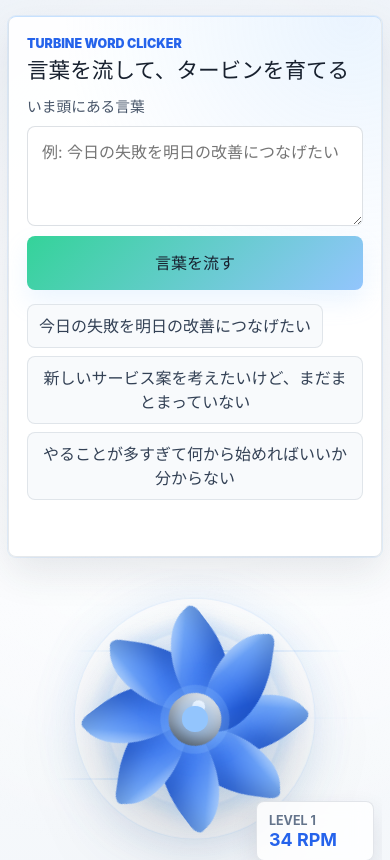
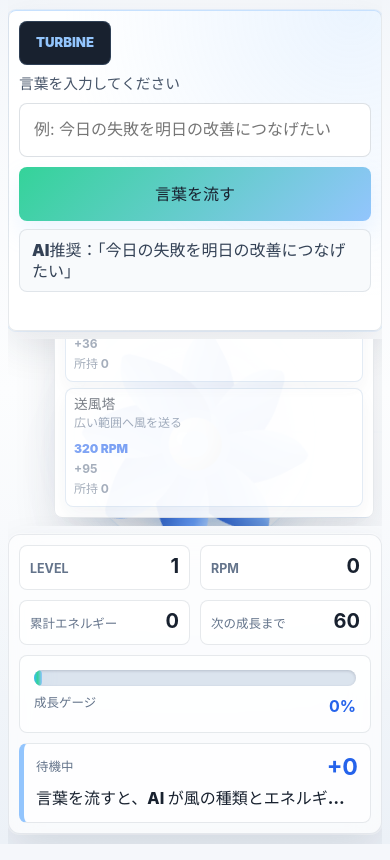
Before and after one commit to morphosync102/AIhackathon, a React (Vite) app: page / in a window 390 px wide. Shown: the top 860 px of the page. Built offline with nearby package versions, Linux system fonts and the light colour scheme.

Commit message:
Refine turbine clicker UI

```diff
--- a/package.json
+++ b/package.json
@@ -5,6 +5,7 @@
   "type": "module",
   "scripts": {
     "dev": "vite --host 0.0.0.0",
+    "test": "node --test src/*.test.js",
     "build": "vite build",
     "preview": "vite preview --host 0.0.0.0",
     "server": "node server.mjs"
--- a/src/App.jsx
+++ b/src/App.jsx
@@ -2,23 +2,29 @@ import { useMemo, useState } from "react";
 import { analyzeWord } from "./api.js";
 import Turbine from "./components/Turbine.jsx";
 import EnergyPanel from "./components/EnergyPanel.jsx";
+import ShopPanel from "./components/ShopPanel.jsx";
 import {
   INITIAL_GAME_STATE,
   applyWordAnalysis,
+  buyShopItem,
   getNextLevelProgress,
+  getShopItems,
 } from "./gameLogic.js";
 import { sampleInputs } from "./sampleInputs.js";
 
 export default function App() {
   const [text, setText] = useState("");
+  const [sampleIndex, setSampleIndex] = useState(0);
   const [gameState, setGameState] = useState(INITIAL_GAME_STATE);
   const [isLoading, setIsLoading] = useState(false);
   const [boosting, setBoosting] = useState(false);
+  const [levelUpVisible, setLevelUpVisible] = useState(false);
   const [error, setError] = useState("");
   const progress = useMemo(
     () => getNextLevelProgress(gameState.totalEnergy),
     [gameState.totalEnergy],
   );
+  const shopItems = useMemo(() => getShopItems(gameState), [gameState]);
 
   async function handleSubmit(event) {
     event.preventDefault();
@@ -41,8 +47,18 @@ export default function App() {
         currentEnergy: gameState.totalEnergy,
       });
 
-      setGameState((current) => applyWordAnalysis(current, trimmedText, analysis));
+      setGameState((current) => {
+        const next = applyWordAnalysis(current, trimmedText, analysis);
+
+        if (next.level > current.level) {
+          setLevelUpVisible(true);
+          window.setTimeout(() => setLevelUpVisible(false), 1200);
+        }
+
+        return next;
+      });
       setText("");
+      rotateRecommendedText();
     } catch {
       setError("風が乱れました。もう一度流してください");
     } finally {
@@ -52,17 +68,27 @@ export default function App() {
   }
 
   const lastType = gameState.lastAnalysis?.type || "静寂";
+  const recommendedText = sampleInputs[sampleIndex % sampleInputs.length];
+
+  function rotateRecommendedText() {
+    setSampleIndex((current) => (current + 1) % sampleInputs.length);
+  }
+
+  function handleBuyItem(itemId) {
+    setGameState((current) => buyShopItem(current, itemId));
+    setBoosting(true);
+    window.setTimeout(() => setBoosting(false), 360);
+  }
 
   return (
     <main className="app-shell" data-type={lastType} aria-label="タービン・ワードクリッカー">
       <section className="word-console" aria-label="言葉の入力">
-        <div>
-          <p className="eyebrow">Turbine Word Clicker</p>
-          <h1>言葉を流して、タービンを育てる</h1>
+        <div className="app-logo" aria-label="Turbine">
+          TURBINE
         </div>
 
         <form className="word-form" onSubmit={handleSubmit}>
-          <label htmlFor="word-input">いま頭にある言葉</label>
+          <label htmlFor="word-input">言葉を入力してください</label>
           <div className="word-form__row">
             <textarea
               id="word-input"
@@ -82,19 +108,17 @@ export default function App() {
         </form>
 
         <div className="sample-row" aria-label="サンプル入力">
-          {sampleInputs.map((sample) => (
           <button
-              key={sample}
             type="button"
             onClick={() => {
-                setText(sample);
+              setText(recommendedText);
               setError("");
+              rotateRecommendedText();
             }}
             disabled={isLoading}
           >
-              {sample}
+            AI推奨：「{recommendedText}」
           </button>
-          ))}
         </div>
 
         <div className="message-row" aria-live="polite">
@@ -109,18 +133,31 @@ export default function App() {
         <Turbine
           level={gameState.level}
           energy={gameState.totalEnergy}
+          rpm={gameState.currentRpm}
           type={lastType}
           boosting={boosting}
+          showReadout={false}
         />
+
+        {levelUpVisible ? (
+          <div className="level-up-banner" role="status" aria-live="polite">
+            LEVEL UP !
+          </div>
+        ) : null}
+
+        <div className="side-panels">
+          <ShopPanel items={shopItems} onBuy={handleBuyItem} />
+        </div>
+      </section>
 
       <EnergyPanel
         level={gameState.level}
+        currentRpm={gameState.currentRpm}
         totalEnergy={gameState.totalEnergy}
         energyToNextLevel={progress.remaining}
         progress={progress.progress}
         lastResult={gameState.lastAnalysis}
       />
-      </section>
     </main>
   );
 }
--- a/src/components/EnergyPanel.jsx
+++ b/src/components/EnergyPanel.jsx
@@ -12,6 +12,7 @@ const TYPE_LABELS = {
 
 export default function EnergyPanel({
   level = 1,
+  currentRpm = 0,
   totalEnergy = 0,
   energyToNextLevel = 0,
   progress = 0,
@@ -24,8 +25,12 @@ export default function EnergyPanel({
     <aside className="energy-panel" aria-label="タービン状態">
       <div className="energy-panel__stats">
         <div className="energy-stat">
-          <span>タービンレベル</span>
+          <span>LEVEL</span>
           <strong>{level}</strong>
+        </div>
+        <div className="energy-stat">
+          <span>RPM</span>
+          <strong>{Math.round(currentRpm)}</strong>
         </div>
         <div className="energy-stat">
           <span>累計エネルギー</span>
--- /dev/null
+++ b/src/components/ShopPanel.jsx
@@ -0,0 +1,36 @@
+import "../styles.css";
+
+export default function ShopPanel({ items = [], onBuy }) {
+  const compactItems = items.slice(0, 3);
+
+  return (
+    <aside className="shop-panel" aria-label="ショップ">
+      <div className="shop-panel__title">
+        <span>SHOP</span>
+        <strong>RPMで強化</strong>
+      </div>
+
+      <div className="shop-items">
+        {compactItems.map((item) => (
+          <button
+            className="shop-item"
+            key={item.id}
+            type="button"
+            onClick={() => onBuy(item.id)}
+            disabled={!item.canBuy}
+          >
+            <span className="shop-item__main">
+              <strong>{item.name}</strong>
+              <span>{item.description}</span>
+            </span>
+            <span className="shop-item__meta">
+              <span>{item.cost} RPM</span>
+              <span>+{item.rpmBoost}</span>
+              <span>所持 {item.owned}</span>
+            </span>
+          </button>
+        ))}
+      </div>
+    </aside>
+  );
+}
--- a/src/components/Turbine.jsx
+++ b/src/components/Turbine.jsx
@@ -38,16 +38,20 @@ const clamp = (value, min, max) => Math.min(Math.max(value, min), max);
 export default function Turbine({
   level = 1,
   energy = 0,
+  rpm = 0,
   type = "静寂",
   boosting = false,
+  showReadout = true,
 }) {
-  const safeLevel = clamp(Number(level) || 1, 1, 5);
+  const safeLevel = clamp(Number(level) || 1, 1, 20);
   const safeEnergy = Math.max(0, Number(energy) || 0);
+  const displayRpm = Math.max(0, Math.round(Number(rpm) || 0));
   const theme = TYPE_THEMES[type] ?? TYPE_THEMES["静寂"];
-  const bladeCount = safeLevel >= 4 ? 10 : 8;
-  const rpm = Math.round(18 + safeLevel * 16 + Math.min(safeEnergy, 120) * 0.28);
-  const spinDuration = `${clamp(5.6 - safeLevel * 0.72 - safeEnergy / 170, 1.05, 5.4)}s`;
-  const size = `${clamp(188 + safeLevel * 22 + safeEnergy * 0.18, 210, 342)}px`;
+  const bladeCount = safeLevel >= 14 ? 14 : safeLevel >= 7 ? 12 : safeLevel >= 4 ? 10 : 8;
+  const spinDuration = `${clamp(6 - displayRpm / 70 - safeLevel * 0.05, 0.68, 6)}s`;
+  const size = `${clamp(190 + safeLevel * 7 + safeEnergy * 0.045, 210, 354)}px`;
+  const tierClass =
+    safeLevel >= 16 ? "is-overdrive" : safeLevel >= 10 ? "is-advanced" : safeLevel >= 4 ? "is-developed" : "";
 
   const style = {
     "--turbine-size-desktop": size,
@@ -59,7 +63,7 @@ export default function Turbine({
 
   return (
     <section
-      className={`turbine-stage level-${safeLevel} ${boosting ? "is-boosting" : ""}`}
+      className={`turbine-stage ${tierClass} ${boosting ? "is-boosting" : ""}`}
       data-type={theme.name}
       aria-label={`レベル${safeLevel}の${type}タービン`}
       style={style}
@@ -85,10 +89,12 @@ export default function Turbine({
         <div className="turbine-core" />
       </div>
 
-      <div className="turbine-readout">
-        <span>LEVEL {safeLevel}</span>
-        <strong>{rpm} RPM</strong>
-      </div>
+      {showReadout ? (
+        <div className="turbine-readout">
+          <span>LEVEL {safeLevel}</span>
+          <strong>{displayRpm} RPM</strong>
+        </div>
+      ) : null}
     </section>
   );
 }
--- a/src/gameLogic.js
+++ b/src/gameLogic.js
@@ -1,18 +1,49 @@
 export const WORD_TYPES = ["発想", "感情", "行動", "混沌", "静寂"];
 
-export const MAX_LEVEL = 5;
+export const MAX_LEVEL = 20;
 
-export const LEVEL_THRESHOLDS = [
-  { level: 1, energy: 0 },
-  { level: 2, energy: 60 },
-  { level: 3, energy: 150 },
-  { level: 4, energy: 280 },
-  { level: 5, energy: 450 },
+export const LEVEL_THRESHOLDS = Array.from({ length: MAX_LEVEL }, (_, index) => {
+  const level = index + 1;
+
+  if (level === 1) {
+    return { level, energy: 0 };
+  }
+
+  return {
+    level,
+    energy: Math.round(42 * (level - 1) + 18 * (level - 1) ** 1.72),
+  };
+});
+
+export const SHOP_CATALOG = [
+  {
+    id: "small-generator",
+    name: "小型発電機",
+    description: "回転を安定させる",
+    baseCost: 40,
+    rpmBoost: 12,
+  },
+  {
+    id: "relay-coil",
+    name: "中継コイル",
+    description: "風の勢いを保つ",
+    baseCost: 120,
+    rpmBoost: 36,
+  },
+  {
+    id: "power-tower",
+    name: "送風塔",
+    description: "広い範囲へ風を送る",
+    baseCost: 320,
+    rpmBoost: 95,
+  },
 ];
 
 export const INITIAL_GAME_STATE = {
   level: 1,
   totalEnergy: 0,
+  currentRpm: 0,
+  shopItems: {},
   lastAnalysis: null,
   history: [],
 };
@@ -76,6 +107,55 @@ export function getNextLevelProgress(totalEnergy) {
   };
 }
 
+export function calculateRpmGain(analysis) {
+  return clampEnergy(analysis?.energy) * 2;
+}
+
+export function getShopItemCost(item, owned = 0) {
+  return Math.ceil(item.baseCost * 1.35 ** owned);
+}
+
+export function getShopItems(state) {
+  const ownedItems = state?.shopItems || {};
+
+  return SHOP_CATALOG.map((item) => {
+    const owned = Math.max(0, Number(ownedItems[item.id]) || 0);
+    const cost = getShopItemCost(item, owned);
+
+    return {
+      ...item,
+      owned,
+      cost,
+      canBuy: (Number(state?.currentRpm) || 0) >= cost,
+    };
+  });
+}
+
+export function buyShopItem(state, itemId) {
+  const item = SHOP_CATALOG.find((candidate) => candidate.id === itemId);
+
+  if (!item) {
+    return state;
+  }
+
+  const owned = Math.max(0, Number(state.shopItems?.[itemId]) || 0);
+  const cost = getShopItemCost(item, owned);
+  const currentRpm = Number(state.currentRpm) || 0;
+
+  if (currentRpm < cost) {
+    return state;
+  }
+
+  return {
+    ...state,
+    currentRpm: currentRpm - cost + item.rpmBoost,
+    shopItems: {
+      ...state.shopItems,
+      [itemId]: owned + 1,
+    },
+  };
+}
+
 export function applyWordAnalysis(state, text, response) {
   const analysis = normalizeAnalysis(response);
   const totalEnergy = state.totalEnergy + analysis.energy;
@@ -85,6 +165,7 @@ export function applyWordAnalysis(state, text, response) {
     ...state,
     level,
     totalEnergy,
+    currentRpm: (Number(state.currentRpm) || 0) + calculateRpmGain(analysis),
     lastAnalysis: analysis,
     history: [
       {
--- a/src/styles.css
+++ b/src/styles.css
@@ -9,14 +9,20 @@
   text-rendering: optimizeLegibility;
 }
 
+html,
+body,
+#root {
+  height: 100%;
+}
+
 * {
   box-sizing: border-box;
 }
 
 body {
   min-width: 320px;
-  min-height: 100vh;
   margin: 0;
+  overflow: hidden;
   background:
     radial-gradient(circle at 50% 24%, rgba(255, 255, 255, 0.95), transparent 34rem),
     linear-gradient(180deg, #e8eef6 0%, #f9fbfd 46%, #ecf1f7 100%);
@@ -34,12 +40,13 @@ textarea {
   --page-accent-deep: #2563eb;
   --page-accent-warm: #34d399;
   width: min(1120px, calc(100% - 32px));
-  min-height: 100vh;
+  height: 100%;
   margin: 0 auto;
-  padding: 24px 0 32px;
+  padding: 14px 0;
   display: grid;
-  grid-template-rows: auto minmax(280px, 1fr) auto;
-  gap: 18px;
+  grid-template-rows: auto minmax(0, 1fr) auto;
+  gap: 10px;
+  overflow: hidden;
 }
 
 .app-shell[data-type="発想"] {
@@ -72,8 +79,10 @@ textarea {
 
 .word-console {
   display: grid;
-  gap: 14px;
-  padding: 18px;
+  grid-template-columns: auto minmax(0, 1fr) auto;
+  align-items: center;
+  gap: 12px;
+  padding: 10px;
   border: 1px solid rgba(103, 117, 138, 0.16);
   border-top-color: color-mix(in srgb, var(--page-accent) 52%, white);
   border-radius: 8px;
@@ -85,20 +94,19 @@ textarea {
     0 0 0 1px var(--page-accent-soft);
 }
 
-.eyebrow {
-  margin: 0 0 4px;
-  color: var(--page-accent-deep);
-  font-size: 0.78rem;
+.app-logo {
+  display: grid;
+  place-items: center;
+  min-width: 92px;
+  min-height: 44px;
+  padding: 0 12px;
+  border-radius: 8px;
+  background: #18212f;
+  color: var(--page-accent);
+  box-shadow: inset 0 0 0 1px var(--page-accent-soft);
+  font-size: 0.82rem;
   font-weight: 900;
   letter-spacing: 0;
-  text-transform: uppercase;
-}
-
-h1 {
-  margin: 0;
-  color: #18212f;
-  font-size: clamp(1.35rem, 4vw, 2.4rem);
-  line-height: 1.12;
 }
 
 .word-form {
@@ -114,15 +122,16 @@ h1 {
 
 .word-form__row {
   display: grid;
-  grid-template-columns: minmax(0, 1fr) 150px;
+  grid-template-columns: minmax(0, 1fr) 132px;
   gap: 10px;
   align-items: stretch;
 }
 
 .word-form textarea {
   width: 100%;
-  min-height: 86px;
-  resize: vertical;
+  height: 54px;
+  min-height: 54px;
+  resize: none;
   border: 1px solid rgba(103, 117, 138, 0.22);
   border-radius: 8px;
   background: #ffffff;
@@ -158,20 +167,22 @@ h1 {
 }
 
 .sample-row {
-  display: flex;
-  flex-wrap: wrap;
-  gap: 8px;
+  display: grid;
+  min-width: 230px;
 }
 
 .sample-row button {
   border: 1px solid rgba(103, 117, 138, 0.16);
   background: #f8fafc;
   color: #334155;
-  padding: 9px 11px;
+  padding: 10px 12px;
+  text-align: left;
+  line-height: 1.28;
 }
 
 .message-row {
-  min-height: 24px;
+  min-height: 20px;
+  grid-column: 2 / 4;
 }
 
 .message {
@@ -189,9 +200,11 @@ h1 {
 
 .turbine-layout {
   display: grid;
-  grid-template-columns: minmax(280px, 1fr) minmax(280px, 380px);
-  align-items: center;
-  gap: clamp(18px, 4vw, 48px);
+  grid-template-columns: minmax(0, 1fr) minmax(270px, 330px);
+  gap: 10px;
+  min-height: 0;
+  align-items: stretch;
+  position: relative;
 }
 
 .turbine-stage {
@@ -201,12 +214,71 @@ h1 {
   --type-accent: #93c5fd;
   --type-accent-deep: #2563eb;
   --type-glow: rgba(147, 197, 253, 0.34);
-  min-height: clamp(330px, 56vh, 560px);
+  width: 100%;
+  min-height: 0;
+  height: 100%;
   display: grid;
   place-items: center;
   position: relative;
   isolation: isolate;
   overflow: hidden;
+}
+
+.side-panels {
+  display: grid;
+  align-content: end;
+  gap: 10px;
+  min-width: 0;
+  min-height: 0;
+  overflow: hidden;
+}
+
+.level-card {
+  align-self: start;
+  min-width: 0;
+  padding: 14px 16px;
+  border: 1px solid rgba(103, 117, 138, 0.16);
+  border-radius: 8px;
+  background: rgba(255, 255, 255, 0.86);
+  box-shadow:
+    0 18px 42px rgba(40, 52, 70, 0.12),
+    0 0 0 1px rgba(255, 255, 255, 0.56);
+  backdrop-filter: blur(12px);
+}
+
+.level-card span {
+  display: block;
+  color: #64748b;
+  font-size: 0.8rem;
+  font-weight: 800;
+}
+
+.level-card strong {
+  display: block;
+  color: var(--page-accent-deep);
+  font-size: clamp(1.8rem, 4vw, 2.8rem);
+  line-height: 1.06;
+}
+
+.level-up-banner {
+  position: absolute;
+  top: clamp(12px, 4vh, 34px);
+  left: calc((100% - 340px) / 2);
+  z-index: 7;
+  padding: 8px 18px;
+  border: 1px solid color-mix(in srgb, var(--page-accent) 44%, white);
+  border-radius: 999px;
+  background: rgba(255, 255, 255, 0.86);
+  color: var(--page-accent-deep);
+  box-shadow:
+    0 18px 42px var(--page-accent-soft),
+    0 0 0 1px rgba(255, 255, 255, 0.64);
+  font-size: clamp(1.25rem, 3vw, 2.3rem);
+  font-weight: 1000;
+  letter-spacing: 0;
+  pointer-events: none;
+  transform: translateX(-50%);
+  animation: level-up-pop 1.2s ease-out forwards;
 }
 
 .wind-streams {
@@ -257,9 +329,9 @@ h1 {
   opacity: 0.6;
 }
 
-.level-3 .turbine-orbit,
-.level-4 .turbine-orbit,
-.level-5 .turbine-orbit {
+.turbine-stage.is-developed .turbine-orbit,
+.turbine-stage.is-advanced .turbine-orbit,
+.turbine-stage.is-overdrive .turbine-orbit {
   opacity: 1;
   animation: orbit-pulse 2.7s ease-in-out infinite;
 }
@@ -310,8 +382,9 @@ h1 {
   transform: rotate(var(--blade-angle)) translate(8%, -88%) skewY(-8deg);
 }
 
-.level-4 .turbine-blade,
-.level-5 .turbine-blade {
+.turbine-stage.is-developed .turbine-blade,
+.turbine-stage.is-advanced .turbine-blade,
+.turbine-stage.is-overdrive .turbine-blade {
   height: 50%;
   box-shadow:
     inset -10px -16px 20px rgba(0, 0, 0, 0.16),
@@ -347,22 +420,21 @@ h1 {
   box-shadow: 0 0 20px var(--type-accent);
 }
 
-.level-5 .wind-streams span {
+.turbine-stage.is-overdrive .wind-streams span {
   height: 3px;
   animation-duration: 1.65s;
 }
 
-.level-5 .turbine-stage,
-.level-5 {
+.turbine-stage.is-overdrive {
   overflow: visible;
 }
 
 .turbine-readout {
   position: absolute;
-  right: clamp(8px, 8vw, 96px);
-  bottom: clamp(10px, 5vw, 44px);
-  min-width: 118px;
-  padding: 10px 12px;
+  right: clamp(8px, 4vw, 44px);
+  top: clamp(8px, 4vw, 34px);
+  min-width: 146px;
+  padding: 12px 14px;
   border: 1px solid rgba(103, 117, 138, 0.18);
   border-radius: 8px;
   background: rgba(255, 255, 255, 0.82);
@@ -383,19 +455,31 @@ h1 {
 .turbine-readout strong {
   display: block;
   color: var(--type-accent-deep);
-  font-size: 1.12rem;
+  font-size: clamp(1.6rem, 3vw, 2.5rem);
   line-height: 1.1;
 }
 
 .energy-panel {
   display: grid;
-  gap: 14px;
+  grid-template-columns: 280px minmax(220px, 1fr) minmax(220px, 310px);
+  align-items: center;
+  gap: 10px;
   width: 100%;
+  justify-self: stretch;
+  min-height: 0;
+  padding: 10px;
+  border: 1px solid rgba(103, 117, 138, 0.14);
+  border-radius: 12px;
+  background: rgba(255, 255, 255, 0.66);
+  box-shadow:
+    0 18px 42px rgba(40, 52, 70, 0.12),
+    0 0 0 1px rgba(255, 255, 255, 0.52);
+  backdrop-filter: blur(14px);
 }
 
 .energy-panel__stats {
   display: grid;
-  grid-template-columns: repeat(3, minmax(0, 1fr));
+  grid-template-columns: repeat(2, minmax(0, 1fr));
   gap: 10px;
 }
 
@@ -404,23 +488,25 @@ h1 {
 .last-result {
   border: 1px solid rgba(103, 117, 138, 0.16);
   border-radius: 8px;
-  background: rgba(255, 255, 255, 0.9);
-  box-shadow: 0 14px 34px rgba(40, 52, 70, 0.1);
+  background: rgba(255, 255, 255, 0.76);
+  box-shadow: none;
 }
 
 .energy-stat {
   min-width: 0;
-  padding: 12px;
+  padding: 10px;
 }
 
 .energy-stat strong {
   display: block;
   color: #18212f;
-  font-size: clamp(1.35rem, 4vw, 2.1rem);
+  font-size: clamp(1.25rem, 3vw, 1.95rem);
   line-height: 1.05;
 }
 
 .energy-gauge {
+  display: grid;
+  align-content: center;
   padding: 14px;
 }
 
@@ -490,7 +576,7 @@ h1 {
 }
 
 .last-result p {
-  margin: 10px 0 0;
+  margin: 7px 0 0;
 }
 
 .last-result__summary {
@@ -501,11 +587,106 @@ h1 {
 .last-result__reason {
   color: #475569;
   font-size: 0.94rem;
+  display: -webkit-box;
+  overflow: hidden;
+  -webkit-box-orient: vertical;
+  -webkit-line-clamp: 2;
 }
 
 .last-result__comment {
   color: var(--page-accent-deep);
   font-weight: 800;
+  display: -webkit-box;
+  overflow: hidden;
+  -webkit-box-orient: vertical;
+  -webkit-line-clamp: 2;
+}
+
+.shop-panel {
+  display: grid;
+  gap: 8px;
+  min-width: 0;
+  padding: 10px;
+  border: 1px solid rgba(103, 117, 138, 0.16);
+  border-radius: 8px;
+  background:
+    radial-gradient(circle at 100% 0%, var(--page-accent-soft), transparent 11rem),
+    rgba(255, 255, 255, 0.92);
+  box-shadow: 0 18px 42px rgba(40, 52, 70, 0.12);
+}
+
+.shop-panel__title {
+  display: flex;
+  align-items: baseline;
+  justify-content: space-between;
+  gap: 12px;
+  padding: 8px;
+  border-radius: 8px;
+  background: #f8fafc;
+}
+
+.shop-panel__title span,
+.shop-item__main span,
+.shop-item__meta span {
+  color: #64748b;
+  font-size: 0.75rem;
+  font-weight: 700;
+}
+
+.shop-panel__title strong {
+  color: var(--page-accent-deep);
+  font-size: 0.9rem;
+  line-height: 1.1;
+}
+
+.shop-items {
+  display: grid;
+  gap: 6px;
+}
+
+.shop-item {
+  display: grid;
+  grid-template-columns: minmax(0, 1fr) auto;
+  gap: 8px;
+  align-items: center;
+  width: 100%;
+  min-height: 48px;
+  padding: 8px;
+  border: 1px solid color-mix(in srgb, var(--page-accent) 22%, rgba(103, 117, 138, 0.2));
+  border-radius: 8px;
+  background: #ffffff;
+  color: #18212f;
+  cursor: pointer;
+  text-align: left;
+  box-shadow: 0 8px 18px rgba(40, 52, 70, 0.07);
+}
+
+.shop-item:disabled {
+  cursor: not-allowed;
+  opacity: 0.58;
+}
+
+.shop-item__main,
+.shop-item__meta {
+  display: grid;
+  gap: 2px;
+  min-width: 0;
+}
+
+.shop-item__main strong {
+  color: #18212f;
+  font-size: 0.86rem;
+  line-height: 1.1;
+}
+
+.shop-item__meta {
+  justify-items: end;
+  white-space: nowrap;
+}
+
+.shop-item__meta span:first-child {
+  color: var(--page-accent-deep);
+  font-weight: 900;
 }
 
 @keyframes turbine-spin {
@@ -544,16 +725,38 @@ h1 {
   }
 }
 
+@keyframes level-up-pop {
+  0% {
+    opacity: 0;
+    transform: translate(-50%, -12px) scale(0.84);
+  }
+
+  18%,
+  72% {
+    opacity: 1;
+    transform: translate(-50%, 0) scale(1);
+  }
+
+  100% {
+    opacity: 0;
+    transform: translate(-50%, -18px) scale(1.08);
+  }
+}
+
 @media (max-width: 820px) {
   .app-shell {
     width: min(100% - 24px, 680px);
-    padding-top: 16px;
-    grid-template-rows: auto auto auto;
+    padding: 10px 0;
+    grid-template-rows: auto minmax(0, 1fr) auto;
   }
 
-  .turbine-layout {
+  .word-console {
     grid-template-columns: 1fr;
-    gap: 12px;
+    gap: 8px;
+  }
+
+  .app-logo {
+    width: max-content;
   }
 
   .word-form__row {
@@ -561,29 +764,60 @@ h1 {
   }
 
   .turbine-stage {
-    min-height: 330px;
+    min-height: 0;
+  }
+
+  .turbine-layout {
+    grid-template-columns: 1fr;
+    overflow: hidden;
   }
 
   .turbine-readout {
     right: 8px;
+    top: 8px;
+  }
+
+  .message-row {
+    grid-column: auto;
+  }
+
+  .energy-panel {
+    grid-template-columns: 1fr;
+    width: 100%;
+    justify-self: stretch;
+    margin-left: 0;
+    min-height: 0;
+  }
+
+  .side-panels {
+    position: absolute;
+    right: 8px;
     bottom: 8px;
+    width: min(320px, calc(100% - 16px));
+    overflow: visible;
+  }
+
+  .level-up-banner {
+    left: 50%;
+  }
+
+  .last-result__reason {
+    display: none;
   }
 }
 
 @media (max-width: 520px) {
   .app-shell {
     width: min(100% - 16px, 420px);
-    padding-bottom: 20px;
-    gap: 12px;
+    gap: 8px;
   }
 
   .turbine-stage {
-    --turbine-size: min(var(--turbine-size-desktop), 248px);
-    min-height: 300px;
+    --turbine-size: min(var(--turbine-size-desktop), 218px);
   }
 
   .energy-panel__stats {
-    grid-template-columns: 1fr;
+    grid-template-columns: repeat(2, minmax(0, 1fr));
   }
 
   .energy-stat {
@@ -593,7 +827,62 @@ h1 {
     gap: 12px;
   }
 
+  .shop-item {
+    grid-template-columns: 1fr;
+  }
+
+  .shop-item__meta {
+    justify-items: start;
+  }
+
   .last-result {
-    padding: 14px;
+    padding: 12px;
+  }
+
+  .last-result__summary,
+  .last-result__comment {
+    display: -webkit-box;
+    overflow: hidden;
+    -webkit-box-orient: vertical;
+    -webkit-line-clamp: 1;
   }
 }
+
+@media (max-height: 700px) {
+  .app-shell {
+    padding: 8px 0;
+    gap: 8px;
+  }
+
+  .word-console {
+    padding: 8px;
+  }
+
+  .word-form textarea,
+  .word-form button {
+    height: 46px;
+    min-height: 46px;
+  }
+
+  .sample-row button {
+    padding: 8px 10px;
+  }
+
+  .turbine-stage {
+    --turbine-size: min(var(--turbine-size-desktop), 246px);
+  }
+
+  .energy-panel {
+    min-height: 0;
+    padding: 8px;
+  }
+
+  .last-result {
+    padding: 12px;
+  }
+
+  .last-result__reason,
+  .last-result__comment {
+    -webkit-line-clamp: 1;
+  }
+}
```
Also changed, not shown: 1 other file (tests, documents, lock files or other folders). Lines whose indentation alone changed are shown as unchanged.
